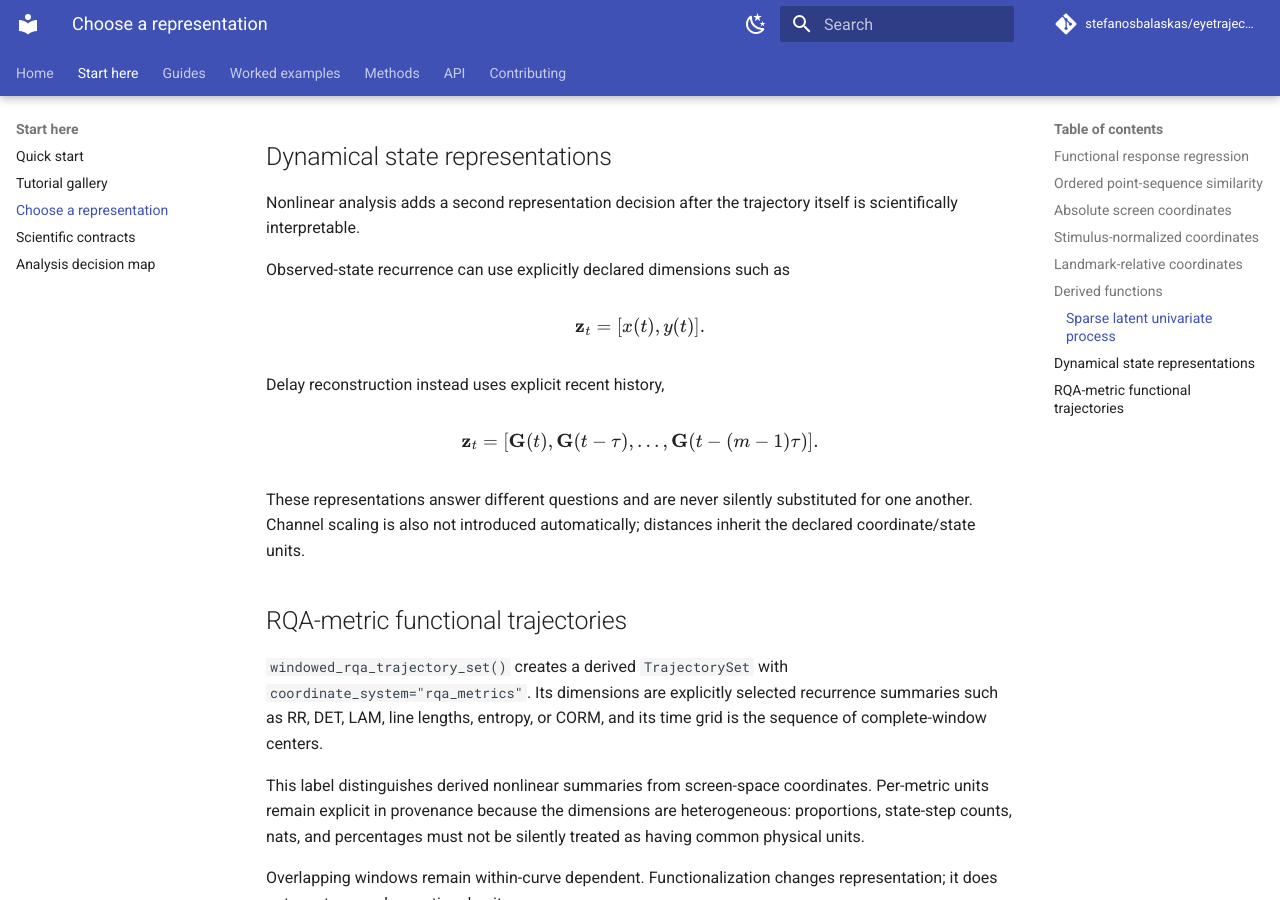
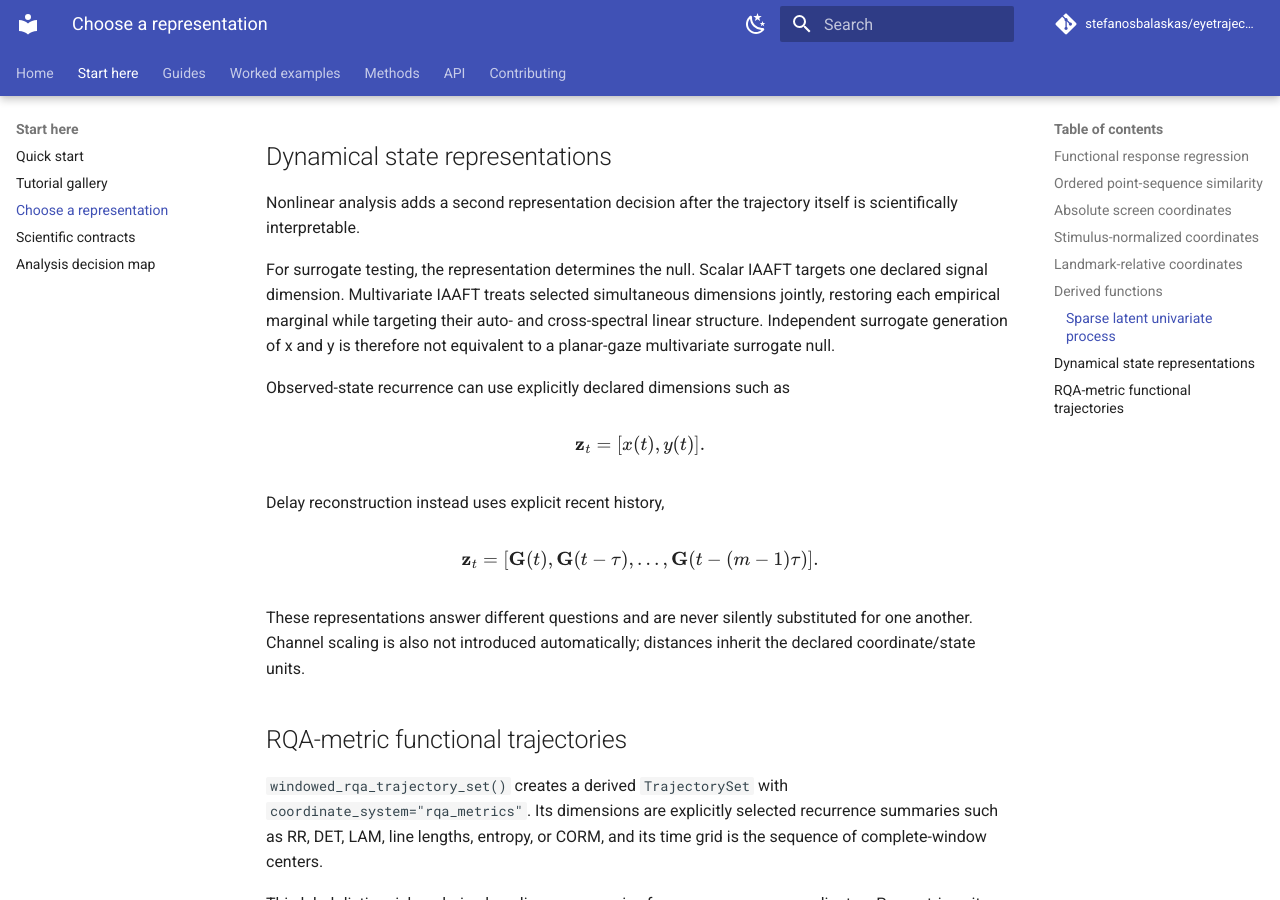
Before and after one commit to stefanosbalaskas/eyetrajectoriespy, an MkDocs documentation site: the page built from docs/concepts/representations.md, in a window 1280 px wide and 900 px high, scrolled down 2123 px. Built offline with MkDocs 1.6.1 and Material for MkDocs 9.7.7, drawn with Linux system fonts in a browser that asks for light colours; comment, search, counter and statistics services are not loaded.

Commit message:
Document multivariate surrogate representation

```diff
--- a/docs/concepts/representations.md
+++ b/docs/concepts/representations.md
@@ -54,6 +54,13 @@ This representation targets a latent smooth process estimated from pooled sparse
 
 Nonlinear analysis adds a second representation decision after the trajectory itself is scientifically interpretable.
 
+For surrogate testing, the representation determines the null. Scalar IAAFT
+targets one declared signal dimension. Multivariate IAAFT treats selected
+simultaneous dimensions jointly, restoring each empirical marginal while
+targeting their auto- and cross-spectral linear structure. Independent
+surrogate generation of x and y is therefore not equivalent to a planar-gaze
+multivariate surrogate null.
+
 Observed-state recurrence can use explicitly declared dimensions such as
 
 $$
```
